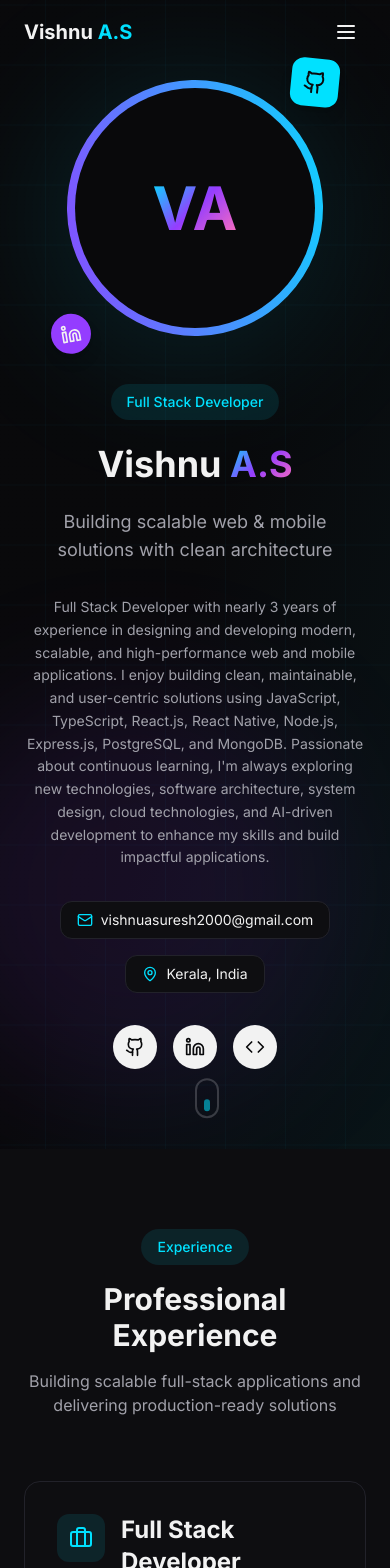
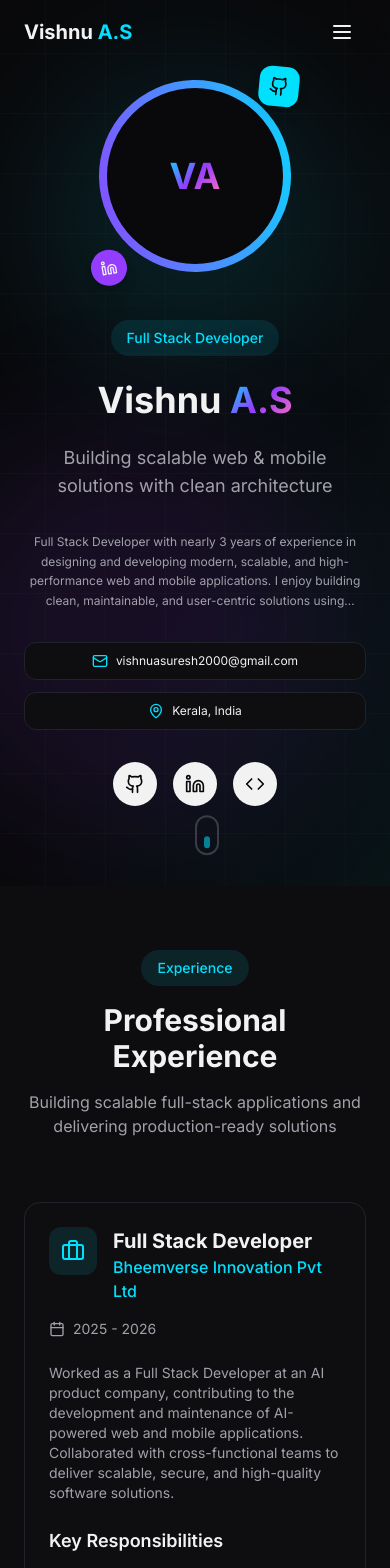
Before and after one commit to vishnusureshas/About-Me, a Next.js app: page / in a window 390 px wide. Shown: the top 1568 px of the page. Built offline with nearby package versions, Linux system fonts and the light colour scheme.

Commit message:
Remove tech stack from Experience section, improve responsive design across all components

```diff
--- a/src/components/Education.tsx
+++ b/src/components/Education.tsx
@@ -6,7 +6,7 @@ import { education } from "@/lib/data"
 
 export default function Education() {
   return (
-    <section className="py-20 bg-background" id="education">
+    <section className="py-16 sm:py-20 bg-background" id="education">
       <div className="container mx-auto px-6">
         <motion.div
           initial={{ opacity: 0, y: 20 }}
@@ -43,13 +43,13 @@ export default function Education() {
 
                 <div className="md:ml-20 p-6 rounded-2xl bg-card border border-border hover:border-primary/50 transition-colors">
                   <div className="flex flex-col md:flex-row md:items-center justify-between gap-4 mb-4">
-                    <div className="flex items-center gap-3">
-                      <div className="p-2 rounded-lg bg-primary/10">
+                    <div className="flex items-center gap-3 min-w-0">
+                      <div className="p-2 rounded-lg bg-primary/10 flex-shrink-0">
                         <GraduationCap className="w-5 h-5 text-primary" />
                       </div>
-                      <div>
-                        <h3 className="text-xl font-bold text-foreground">{edu.degree}</h3>
-                        <p className="text-sm text-muted-foreground">{edu.institution}</p>
+                      <div className="min-w-0">
+                        <h3 className="text-lg sm:text-xl font-bold text-foreground break-words">{edu.degree}</h3>
+                        <p className="text-sm text-muted-foreground break-words">{edu.institution}</p>
                       </div>
                     </div>
                     <div className="flex items-center gap-2 text-sm text-muted-foreground">
--- a/src/components/Experience.tsx
+++ b/src/components/Experience.tsx
@@ -6,7 +6,7 @@ import { experiences } from "@/lib/data"
 
 export default function Experience() {
   return (
-    <section className="py-20 bg-muted/30" id="experience">
+    <section className="py-16 sm:py-20 bg-muted/30" id="experience">
       <div className="container mx-auto px-6">
         <motion.div
           initial={{ opacity: 0, y: 20 }}
@@ -40,24 +40,24 @@ export default function Experience() {
             >
               <div className="absolute left-6 w-4 h-4 rounded-full bg-primary border-4 border-background hidden md:block" />
 
-              <div className="md:ml-20 p-8 rounded-2xl bg-card border border-border hover:border-primary/50 transition-all">
+              <div className="md:ml-20 p-6 sm:p-8 rounded-2xl bg-card border border-border hover:border-primary/50 transition-all">
                 <div className="flex flex-col lg:flex-row lg:items-center lg:justify-between gap-4 mb-6">
                   <div className="flex items-start gap-4">
-                    <div className="p-3 rounded-xl bg-primary/10">
+                    <div className="p-3 rounded-xl bg-primary/10 flex-shrink-0">
                       <Briefcase className="w-6 h-6 text-primary" />
                     </div>
-                    <div>
-                      <h3 className="text-2xl font-bold text-foreground">{exp.role}</h3>
-                      <p className="text-primary font-medium">{exp.company}</p>
+                    <div className="min-w-0">
+                      <h3 className="text-xl sm:text-2xl font-bold text-foreground break-words">{exp.role}</h3>
+                      <p className="text-primary font-medium break-words">{exp.company}</p>
                     </div>
                   </div>
-                  <div className="flex items-center gap-2 text-sm text-muted-foreground">
+                  <div className="flex items-center gap-2 text-sm text-muted-foreground flex-shrink-0">
                     <Calendar className="w-4 h-4" />
                     <span>{exp.period}</span>
                   </div>
                 </div>
 
-                <p className="text-muted-foreground mb-6">{exp.description}</p>
+                <p className="text-muted-foreground mb-6 text-sm sm:text-base">{exp.description}</p>
 
                 <div className="mb-6">
                   <h4 className="text-lg font-semibold text-foreground mb-4">Key Responsibilities</h4>
@@ -77,17 +77,6 @@ export default function Experience() {
                     ))}
                   </ul>
                 </div>
-
-                <div className="flex flex-wrap gap-2">
-                  {exp.techStack.map((tech) => (
-                    <span
-                      key={tech}
-                      className="px-3 py-1 rounded-full bg-muted text-muted-foreground text-sm"
-                    >
-                      {tech}
-                    </span>
-                  ))}
-                </div>
               </div>
             </motion.div>
           ))}
--- a/src/components/Hero.tsx
+++ b/src/components/Hero.tsx
@@ -37,16 +37,16 @@ export default function Hero() {
             initial={{ opacity: 0, scale: 0.8 }}
             animate={{ opacity: 1, scale: 1 }}
             transition={{ duration: 0.8, ease: "easeOut" }}
-            className="relative"
+            className="relative flex-shrink-0"
           >
-            <div className="relative w-64 h-64 md:w-80 md:h-80">
+            <div className="relative w-48 h-48 sm:w-56 sm:h-56 md:w-80 md:h-80">
               <motion.div
                 className="absolute inset-0 bg-gradient-to-br from-primary to-secondary rounded-full"
                 animate={{ rotate: 360 }}
                 transition={{ duration: 20, repeat: Infinity, ease: "linear" }}
               />
               <div className="absolute inset-2 bg-background rounded-full overflow-hidden flex items-center justify-center">
-                <span className="text-6xl md:text-7xl font-bold gradient-text">
+                <span className="text-4xl sm:text-5xl md:text-7xl font-bold gradient-text">
                   {personalInfo.name.split(" ").map(n => n[0]).join("")}
                 </span>
               </div>
@@ -56,22 +56,22 @@ export default function Hero() {
               href={personalInfo.social.github}
               target="_blank"
               rel="noopener noreferrer"
-              className="absolute -top-4 -right-4 w-12 h-12 bg-primary rounded-lg flex items-center justify-center shadow-lg"
+              className="absolute -top-2 -right-2 sm:-top-4 sm:-right-4 w-10 h-10 sm:w-12 sm:h-12 bg-primary rounded-lg flex items-center justify-center shadow-lg"
               animate={{ y: [0, -10, 0], rotate: [0, 10, 0] }}
               transition={{ duration: 3, repeat: Infinity, ease: "easeInOut" }}
             >
-              <Github className="w-6 h-6 text-primary-foreground" />
+              <Github className="w-5 h-5 sm:w-6 sm:h-6 text-primary-foreground" />
             </motion.a>
 
             <motion.a
               href={personalInfo.social.linkedin}
               target="_blank"
               rel="noopener noreferrer"
-              className="absolute -bottom-2 -left-4 w-10 h-10 bg-secondary rounded-full flex items-center justify-center shadow-lg"
+              className="absolute -bottom-1 -left-2 sm:-bottom-2 sm:-left-4 w-9 h-9 sm:w-10 sm:h-10 bg-secondary rounded-full flex items-center justify-center shadow-lg"
               animate={{ y: [0, 10, 0], rotate: [0, -10, 0] }}
               transition={{ duration: 4, repeat: Infinity, ease: "easeInOut", delay: 1 }}
             >
-              <Linkedin className="w-5 h-5 text-secondary-foreground" />
+              <Linkedin className="w-4 h-4 sm:w-5 sm:h-5 text-secondary-foreground" />
             </motion.a>
           </motion.div>
 
@@ -111,7 +111,7 @@ export default function Hero() {
               initial={{ opacity: 0, y: 30 }}
               animate={{ opacity: 1, y: 0 }}
               transition={{ duration: 0.6, delay: 0.45 }}
-              className="text-muted-foreground max-w-2xl mb-8 text-sm leading-relaxed"
+              className="text-muted-foreground max-w-2xl mb-8 text-xs sm:text-sm leading-relaxed line-clamp-4 sm:line-clamp-none"
             >
               {personalInfo.bio}
             </motion.p>
@@ -120,18 +120,18 @@ export default function Hero() {
               initial={{ opacity: 0, y: 30 }}
               animate={{ opacity: 1, y: 0 }}
               transition={{ duration: 0.6, delay: 0.5 }}
-              className="flex flex-wrap justify-center lg:justify-start gap-4 mb-8"
+              className="flex flex-col sm:flex-row items-center justify-center lg:justify-start gap-3 mb-8"
             >
               <a
                 href={`mailto:${personalInfo.email}`}
-                className="flex items-center gap-2 px-4 py-2 rounded-lg bg-card hover:bg-card/80 border border-border transition-colors"
+                className="flex items-center gap-2 px-4 py-2.5 rounded-lg bg-card hover:bg-card/80 border border-border transition-colors w-full sm:w-auto justify-center"
               >
-                <Mail className="w-4 h-4 text-primary" />
-                <span className="text-sm text-foreground">{personalInfo.email}</span>
+                <Mail className="w-4 h-4 text-primary flex-shrink-0" />
+                <span className="text-xs sm:text-sm text-foreground truncate max-w-[200px] sm:max-w-none">{personalInfo.email}</span>
               </a>
-              <div className="flex items-center gap-2 px-4 py-2 rounded-lg bg-card border border-border">
-                <MapPin className="w-4 h-4 text-primary" />
-                <span className="text-sm text-foreground">{personalInfo.location}</span>
+              <div className="flex items-center gap-2 px-4 py-2.5 rounded-lg bg-card border border-border w-full sm:w-auto justify-center">
+                <MapPin className="w-4 h-4 text-primary flex-shrink-0" />
+                <span className="text-xs sm:text-sm text-foreground">{personalInfo.location}</span>
               </div>
             </motion.div>
 
--- a/src/components/Navbar.tsx
+++ b/src/components/Navbar.tsx
@@ -66,8 +66,9 @@ export default function Navbar() {
             </div>
 
             <button
-              className="md:hidden p-2 text-foreground"
+              className="md:hidden p-3 text-foreground min-w-[44px] min-h-[44px] flex items-center justify-center"
               onClick={() => setIsMobileMenuOpen(!isMobileMenuOpen)}
+              aria-label="Toggle menu"
             >
               {isMobileMenuOpen ? <X className="w-6 h-6" /> : <Menu className="w-6 h-6" />}
             </button>
--- a/src/components/Projects.tsx
+++ b/src/components/Projects.tsx
@@ -10,7 +10,7 @@ const iconMap: Record<string, React.ElementType> = {
 
 export default function Projects() {
   return (
-    <section className="py-20 bg-muted/30" id="projects">
+    <section className="py-16 sm:py-20 bg-muted/30" id="projects">
       <div className="container mx-auto px-6">
         <motion.div
           initial={{ opacity: 0, y: 20 }}
@@ -72,14 +72,14 @@ export default function Projects() {
               </div>
             </motion.div>
 
-            <div>
+            <div className="min-w-0">
               <div className="flex items-center gap-3 mb-4">
-                <div className="p-3 rounded-xl bg-primary/10">
+                <div className="p-3 rounded-xl bg-primary/10 flex-shrink-0">
                   <ShoppingCart className="w-6 h-6 text-primary" />
                 </div>
-                <div>
-                  <h3 className="text-2xl font-bold text-foreground">{mainProject.title}</h3>
-                  <p className="text-sm text-muted-foreground">{mainProject.subtitle}</p>
+                <div className="min-w-0">
+                  <h3 className="text-xl sm:text-2xl font-bold text-foreground break-words">{mainProject.title}</h3>
+                  <p className="text-sm text-muted-foreground break-words">{mainProject.subtitle}</p>
                 </div>
               </div>
               <p className="text-muted-foreground mb-6">{mainProject.description}</p>
@@ -121,7 +121,7 @@ export default function Projects() {
           >
             Other Projects
           </motion.h3>
-          <div className="grid grid-cols-1 sm:grid-cols-2 lg:grid-cols-2 xl:grid-cols-4 gap-4">
+          <div className="grid grid-cols-1 sm:grid-cols-2 xl:grid-cols-4 gap-4">
             {miniProjects.map((project, index) => {
               const Icon = iconMap[project.icon] || Globe
               return (
--- a/src/components/Skills.tsx
+++ b/src/components/Skills.tsx
@@ -22,7 +22,7 @@ const itemVariants = {
 
 export default function Skills() {
   return (
-    <section className="py-20 bg-background" id="skills">
+    <section className="py-16 sm:py-20 bg-background" id="skills">
       <div className="container mx-auto px-6">
         <motion.div
           initial={{ opacity: 0, y: 20 }}
```
Also changed, not shown: src/components/Contact.tsx (+13 -13 lines).
